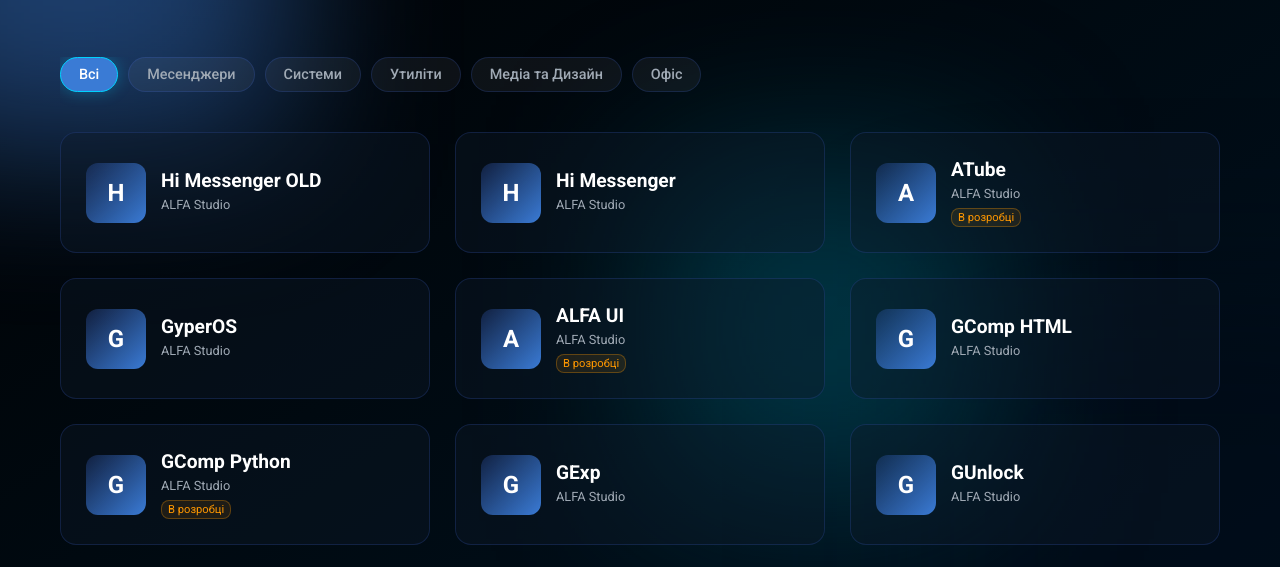
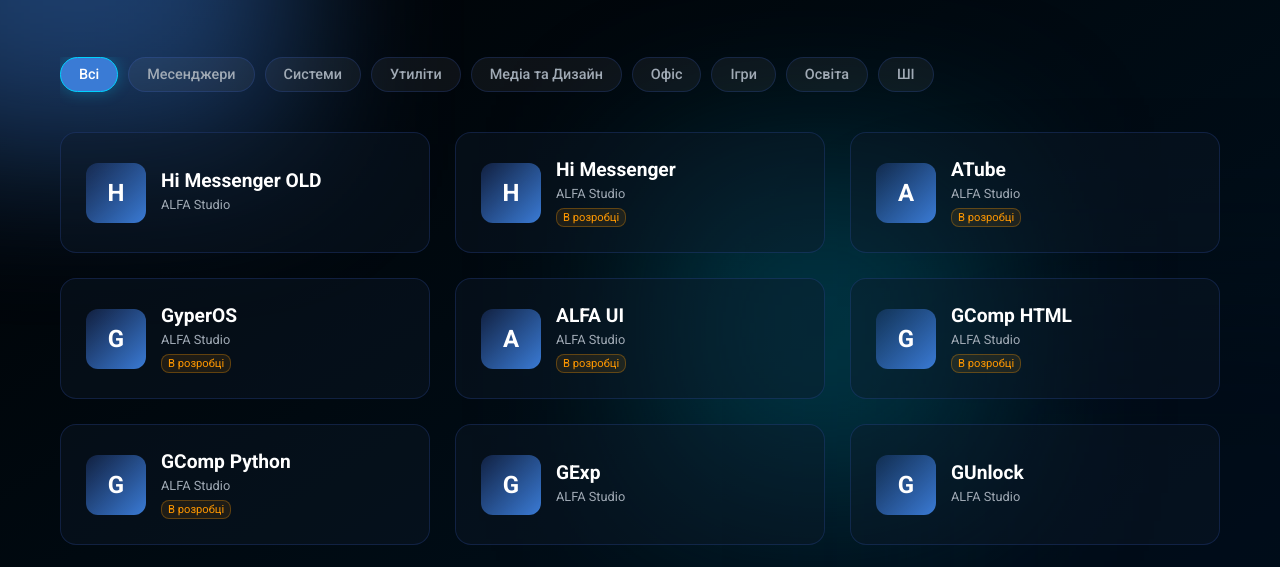
Before and after one commit to devalfastudios/ALFAstore, a plain HTML site: page index.html in a window 1280 px wide. Shown: the part 192-759 px from the top of the page. Drawn offline with Linux system fonts and the light colour scheme.

Commit message:
1.4 NEW STABLE UPDATE
New apps and fixes

```diff
--- a/index.html
+++ b/index.html
@@ -3,7 +3,7 @@
 <head>
     <meta charset="UTF-8">
     <meta name="viewport" content="width=device-width, initial-scale=1.0">
-    <title>ALFA Studio - Store v1.3</title>
+    <title>ALFA Studio - Store v1.4</title>
     <link href="https://fonts.googleapis.com/css2?family=Roboto:wght@300;400;500;700&display=swap" rel="stylesheet">
     <style>
         :root {
@@ -22,7 +22,7 @@
         * { margin: 0; padding: 0; box-sizing: border-box; font-family: 'Roboto', sans-serif; }
         body { background-color: var(--bg-color); color: var(--text-main); min-height: 100vh; overflow-x: hidden; position: relative; }
 
-        /* Background Effects (GPU Accelerated) */
+        /* Background Effects */
         .bg-blobs { position: fixed; top: 0; left: 0; width: 100%; height: 100%; z-index: -1; overflow: hidden; background: linear-gradient(to bottom right, #000000, #001220); }
         .blob { position: absolute; filter: blur(80px); opacity: 0.5; animation: float 15s infinite ease-in-out alternate; transform: translateZ(0); will-change: transform; }
         .blob-1 { width: 400px; height: 400px; background: var(--secondary-color); top: -10%; left: -10%; }
@@ -65,8 +65,14 @@
 
         /* Grid & Cards */
         .grid { display: grid; grid-template-columns: repeat(auto-fill, minmax(300px, 1fr)); gap: 25px; }
-        .card { background: var(--glass-bg); backdrop-filter: blur(12px); -webkit-backdrop-filter: blur(12px); border: 1px solid var(--glass-border); border-radius: 16px; padding: 25px; cursor: pointer; transition: transform var(--transition-speed), box-shadow var(--transition-speed); position: relative; overflow: hidden; display: flex; align-items: center; gap: 15px; transform: translateZ(0); }
-        .card:hover { transform: translateY(-5px) translateZ(0); box-shadow: 0 10px 30px rgba(0, 210, 255, 0.15); border-color: rgba(0, 210, 255, 0.4); }
+
+        @keyframes popIn {
+            0% { opacity: 0; transform: translateY(20px) scale(0.95); }
+            100% { opacity: 1; transform: translateY(0) scale(1); }
+        }
+
+        .card { background: var(--glass-bg); backdrop-filter: blur(12px); -webkit-backdrop-filter: blur(12px); border: 1px solid var(--glass-border); border-radius: 16px; padding: 25px; cursor: pointer; transition: transform 0.3s, box-shadow 0.3s, border-color 0.3s; position: relative; overflow: hidden; display: flex; align-items: center; gap: 15px; opacity: 0; animation: popIn 0.5s cubic-bezier(0.25, 1, 0.5, 1) forwards; }
+        .card:hover { transform: translateY(-5px); box-shadow: 0 10px 30px rgba(0, 210, 255, 0.15); border-color: rgba(0, 210, 255, 0.4); }
         .card-icon { width: 60px; height: 60px; background: linear-gradient(135deg, var(--glass-border), var(--secondary-color)); border-radius: 12px; display: flex; align-items: center; justify-content: center; font-size: 24px; font-weight: bold; flex-shrink: 0; }
         .card-info { flex-grow: 1; }
         .card-title { font-size: 1.2rem; margin-bottom: 5px; }
@@ -133,7 +139,6 @@
         <div class="lang-switch">
             <select id="langSelect" onchange="changeLanguage(this.value)">
                 <option value="uk" selected>Українська</option>
-                <option value="ru">Русский</option>
                 <option value="en">English</option>
             </select>
         </div>
@@ -193,52 +198,55 @@
                 <div class="grid" id="rec-container"></div>
             </div>
         </div>
-        <footer>ALFA Store v 1.3 | © 2026 ALFA Studio</footer>
+        <footer>ALFA Store v 1.4 | © 2026 ALFA Studio</footer>
     </div>
 
     <script>
         const translations = {
             uk: {
                 search: "Пошук додатків...", heroTitle: "Магазин проєктів", heroDesc: "Офіційний портал додатків, систем та утиліт.",
-                btnBrowser: "В браузері", btnWin: "Завантажити для Windows", btnWip: "Скоро", badgeWip: "В розробці", dev: "Розробник: ALFA Studio",
+                btnBrowser: "В браузері", btnWin: "Завантажити для Windows", btnWip: "В розробці", badgeWip: "В розробці", dev: "Розробник: ALFA Studio",
                 back: "Назад", lblDesc: "Опис додатка", lblInfo: "Додаткова інформація", lblVer: "Версія:", lblRec: "Рекомендовані для вас",
-                cats: { all: "Всі", messenger: "Месенджери", system: "Системи", utility: "Утиліти", media: "Медіа та Дизайн", office: "Офіс" }
-            },
-            ru: {
-                search: "Поиск приложений...", heroTitle: "Магазин проектов", heroDesc: "Официальный портал приложений, систем и утилит.",
-                btnBrowser: "В браузере", btnWin: "Скачать для Windows", btnWip: "Скоро", badgeWip: "В разработке", dev: "Разработчик: ALFA Studio",
-                back: "Назад", lblDesc: "Описание приложения", lblInfo: "Дополнительная информация", lblVer: "Версия:", lblRec: "Рекомендовано вам",
-                cats: { all: "Все", messenger: "Мессенджеры", system: "Системы", utility: "Утилиты", media: "Медиа и Дизайн", office: "Офис" }
+                cats: { all: "Всі", messenger: "Месенджери", system: "Системи", utility: "Утиліти", media: "Медіа та Дизайн", office: "Офіс", game: "Ігри", education: "Освіта", ai: "ШІ" }
             },
             en: {
                 search: "Search apps...", heroTitle: "Projects Store", heroDesc: "Official portal of apps, systems, and utilities.",
-                btnBrowser: "Browser", btnWin: "Download for Windows", btnWip: "Coming Soon", badgeWip: "In Development", dev: "Developer: ALFA Studio",
+                btnBrowser: "Browser", btnWin: "Download for Windows", btnWip: "In Development", badgeWip: "In Development", dev: "Developer: ALFA Studio",
                 back: "Back", lblDesc: "App Description", lblInfo: "Additional Information", lblVer: "Version:", lblRec: "Recommended for you",
-                cats: { all: "All", messenger: "Messengers", system: "Systems", utility: "Utilities", media: "Media & Design", office: "Office" }
+                cats: { all: "All", messenger: "Messengers", system: "Systems", utility: "Utilities", media: "Media & Design", office: "Office", game: "Games", education: "Education", ai: "AI" }
             }
         };
 
-        const categories = ['all', 'messenger', 'system', 'utility', 'media', 'office'];
+        const categories = ['all', 'messenger', 'system', 'utility', 'media', 'office', 'game', 'education', 'ai'];
         let currentCategory = 'all';
         let currentLang = 'uk';
         let currentSearch = '';
 
         const projects = [
-            { id: 1, category: "messenger", title: "Hi Messenger OLD", version: "1.41", isWip: false, os: "Web Browser", desc: { uk: "Стара версія месенджера з підтримкою. Працює у браузері.", ru: "Старая версия мессенджера. Работает в браузере.", en: "Old messenger version. Runs in browser." }, buttons: [ { type: "browser", link: "https://sites.google.com/view/hi-messenger/messeger" } ] },
-            { id: 2, category: "messenger", title: "Hi Messenger", version: "2.0", isWip: false, os: "Windows / Web Browser", desc: { uk: "Оновлений сучасний месенджер.", ru: "Обновленный современный мессенджер.", en: "Updated modern messenger." }, buttons: [ { type: "wip", link: "#" } ] },
-            { id: 3, category: "media", title: "ATube", version: "TBA", isWip: true, os: "Web Browser (PC)", desc: { uk: "Аналог YouTube. Оптимізовано для ПК.", ru: "Аналог YouTube. Оптимизировано для ПК.", en: "YouTube analog. Optimized for PC." }, buttons: [ { type: "wip", link: "#" } ] },
-            { id: 4, category: "system", title: "GyperOS", version: "1.0", isWip: false, os: "Web Browser (PC)", desc: { uk: "Операційна система, створена на HTML.", ru: "Операционная система на HTML.", en: "HTML based OS." }, buttons: [ { type: "wip", link: "#" } ] },
-            { id: 5, category: "system", title: "ALFA UI", version: "2.0", isWip: true, os: "Web Browser (Mobile)", desc: { uk: "Мобільна система на базі HTML.", ru: "Мобильная система на базе HTML.", en: "Mobile system based on HTML." }, buttons: [ { type: "wip", link: "#" } ] },
-            { id: 6, category: "utility", title: "GComp HTML", version: "1.0", isWip: false, os: "Web Browser", desc: { uk: "Компілятор HTML прямо у вашому браузері.", ru: "Компилятор HTML в браузере.", en: "HTML compiler in browser." }, buttons: [ { type: "wip", link: "#" } ] },
-            { id: 7, category: "utility", title: "GComp Python", version: "1.0", isWip: true, os: "Web Browser", desc: { uk: "Компілятор Python для браузера.", ru: "Компилятор Python для браузера.", en: "Python compiler for browser." }, buttons: [ { type: "wip", link: "#" } ] },
-            { id: 8, category: "system", title: "GExp", version: "Beta 1", isWip: false, os: "Windows 7, 8, 8.1, 10, 11", desc: { uk: "Заміна стандартному провіднику Windows. Працює виключно на Windows.", ru: "Замена стандартному проводнику Windows. Работает только на Windows.", en: "Standard Windows explorer replacement. Works exclusively on Windows." }, buttons: [ { type: "windows", link: "https://www.mediafire.com/file/4v46b8rimsa7xuv/GExp.zip/file" } ] },
-            { id: 9, category: "utility", title: "GUnlock", version: "1.0", isWip: false, os: "Windows", desc: { uk: "Покращений диспетчер завдань для Windows.", ru: "Улучшенный диспетчер задач для Windows.", en: "Advanced task manager for Windows." }, buttons: [ { type: "windows", link: "https://www.mediafire.com/file/m2xtt9xgj9g14wh/Gunlock.rar/file" } ] },
-            { id: 10, category: "utility", title: "MeSearch", version: "TBA", isWip: true, os: "Windows", desc: { uk: "Простий і легкий браузер для Windows.", ru: "Простой браузер для Windows.", en: "Simple browser for Windows." }, buttons: [ { type: "wip", link: "#" } ] },
-            { id: 11, category: "utility", title: "MegaCalculator", version: "1.0", isWip: false, os: "Web Browser", desc: { uk: "Прокачаний калькулятор з розширеним функціоналом.", ru: "Прокачанный калькулятор.", en: "Advanced calculator." }, buttons: [ { type: "browser", link: "https://devalfastudios.github.io/MegaCalculator/" } ] },
-            { id: 12, category: "utility", title: "ALFA Benchmark", version: "1.0", isWip: true, os: "Windows", desc: { uk: "Утиліта для перевірки характеристик пристрою.", ru: "Утилита для проверки характеристик.", en: "Device specification utility." }, buttons: [ { type: "wip", link: "#" } ] },
-            { id: 13, category: "media", title: "GPaint", version: "Beta 2.1", isWip: false, os: "Web Browser", desc: { uk: "Простий Paint для малювання у браузері (версія для ПК у розробці).", ru: "Простой Paint для рисования в браузере (версия для ПК в разработке).", en: "Simple Paint for drawing in browser (PC version in development)." }, buttons: [ { type: "browser", link: "https://devalfastudios.github.io/GPaint/" } ] },
-            { id: 14, category: "media", title: "APhoto", version: "1.0", isWip: true, os: "Windows (Web Browser)", desc: { uk: "Покращений редактор для фото з простим і зрозумілим інтерфейсом.", ru: "Улучшенный фоторедактор с простым интерфейсом.", en: "Improved photo editor with simple interface." }, buttons: [ { type: "wip", link: "#" } ] },
-            { id: 15, category: "office", title: "GWord", version: "TBA", isWip: false, os: "Windows 7, 8, 8.1, 10, 11", desc: { uk: "Покращений і безкоштовний аналог Microsoft Word. Лише для Windows.", ru: "Улучшенный и бесплатный аналог Microsoft Word. Только для Windows.", en: "Improved and free Microsoft Word analog. Windows only." }, buttons: [ { type: "windows", link: "https://www.mediafire.com/file/po2lwvqp1rd6m41/GWord.rar/file" } ] }
+            { id: 1, category: "messenger", title: "Hi Messenger OLD", version: "1.41", isWip: false, os: "Web Browser", desc: { uk: "Стара версія месенджера з підтримкою. Працює у браузері.", en: "Old messenger version. Runs in browser." }, buttons: [ { type: "browser", link: "https://sites.google.com/view/hi-messenger/messeger" } ] },
+            { id: 2, category: "messenger", title: "Hi Messenger", version: "2.0", isWip: true, os: "Windows / Web Browser", desc: { uk: "Оновлений сучасний месенджер.", en: "Updated modern messenger." }, buttons: [ { type: "wip", link: "#" } ] },
+            { id: 3, category: "media", title: "ATube", version: "TBA", isWip: true, os: "Web Browser (PC)", desc: { uk: "Аналог YouTube. Оптимізовано для ПК.", en: "YouTube analog. Optimized for PC." }, buttons: [ { type: "wip", link: "#" } ] },
+            { id: 4, category: "system", title: "GyperOS", version: "1.0", isWip: true, os: "Web Browser (PC)", desc: { uk: "Операційна система, створена на HTML.", en: "HTML based OS." }, buttons: [ { type: "wip", link: "#" } ] },
+            { id: 5, category: "system", title: "ALFA UI", version: "2.0", isWip: true, os: "Web Browser (Mobile)", desc: { uk: "Мобільна система на базі HTML.", en: "Mobile system based on HTML." }, buttons: [ { type: "wip", link: "#" } ] },
+            { id: 6, category: "utility", title: "GComp HTML", version: "1.0", isWip: true, os: "Web Browser", desc: { uk: "Компілятор HTML прямо у вашому браузері.", en: "HTML compiler in browser." }, buttons: [ { type: "wip", link: "#" } ] },
+            { id: 7, category: "utility", title: "GComp Python", version: "1.0", isWip: true, os: "Web Browser", desc: { uk: "Компілятор Python для браузера.", en: "Python compiler for browser." }, buttons: [ { type: "wip", link: "#" } ] },
+            { id: 8, category: "system", title: "GExp", version: "Beta 1", isWip: false, os: "Windows 7, 8, 8.1, 10, 11", desc: { uk: "Заміна стандартному провіднику Windows. Працює виключно на Windows.", en: "Standard Windows explorer replacement. Works exclusively on Windows." }, buttons: [ { type: "windows", link: "https://www.mediafire.com/file/4v46b8rimsa7xuv/GExp.zip/file" } ] },
+            { id: 9, category: "utility", title: "GUnlock", version: "1.0", isWip: false, os: "Windows", desc: { uk: "Покращений диспетчер завдань для Windows.", en: "Advanced task manager for Windows." }, buttons: [ { type: "windows", link: "https://www.mediafire.com/file/m2xtt9xgj9g14wh/Gunlock.rar/file" } ] },
+            { id: 10, category: "utility", title: "MeSearch", version: "TBA", isWip: true, os: "Android", desc: { uk: "Простий і легкий браузер для Android ( мобільна версія GSearch).", en: "Simple browser for Android." }, buttons: [ { type: "wip", link: "#" } ] },
+            { id: 11, category: "utility", title: "MegaCalculator", version: "1.0", isWip: false, os: "Web Browser", desc: { uk: "Прокачаний калькулятор з розширеним функціоналом.", en: "Advanced calculator." }, buttons: [ { type: "browser", link: "https://devalfastudios.github.io/MegaCalculator/" } ] },
+            { id: 12, category: "utility", title: "ALFA Benchmark", version: "1.0", isWip: true, os: "Windows", desc: { uk: "Утиліта для перевірки характеристик пристрою.", en: "Device specification utility." }, buttons: [ { type: "wip", link: "#" } ] },
+            { id: 13, category: "media", title: "GPaint", version: "Beta 2.1", isWip: false, os: "Web Browser", desc: { uk: "Простий Paint для малювання у браузері (версія для ПК у розробці).", en: "Simple Paint for drawing in browser (PC version in development)." }, buttons: [ { type: "browser", link: "https://devalfastudios.github.io/GPaint/" } ] },
+            { id: 14, category: "media", title: "APhoto", version: "1.0", isWip: true, os: "Windows (Web Browser)", desc: { uk: "Покращений редактор для фото з простим і зрозумілим інтерфейсом.", en: "Improved photo editor with simple interface." }, buttons: [ { type: "wip", link: "#" } ] },
+            { id: 15, category: "office", title: "GWord", version: "TBA", isWip: false, os: "Windows 7, 8, 8.1, 10, 11", desc: { uk: "Покращений і безкоштовний аналог Microsoft Word. Лише для Windows.", en: "Improved and free Microsoft Word analog. Windows only." }, buttons: [ { type: "windows", link: "https://www.mediafire.com/file/po2lwvqp1rd6m41/GWord.rar/file" } ] },
+            { id: 16, category: "system", title: "G9 Launcher", version: "1.0", isWip: false, os: "Windows", desc: { uk: "Лаунчер для зручного та швидкого запуску додатків на вашому ПК.", en: "Launcher for convenient and fast app starting on your PC." }, buttons: [ { type: "windows", link: "https://www.mediafire.com/file/1wa0t9f0or6y7ss/G9_Launcher.rar/file" } ] },
+            { id: 17, category: "utility", title: "GSearch", version: "1.0", isWip: false, os: "Windows", desc: { uk: "Швидкий та зручний пошуковий інструмент для ваших потреб.", en: "Fast and convenient search tool for your needs." }, buttons: [ { type: "windows", link: "https://www.mediafire.com/file/10d658je7qzf5jc/GSearch.rar/file" } ] },
+            { id: 18, category: "system", title: "GExplorer", version: "1.0", isWip: false, os: "Windows", desc: { uk: "Сучасний та інтуїтивно зрозумілий провідник файлів.", en: "Modern and intuitive file explorer." }, buttons: [ { type: "windows", link: "https://www.mediafire.com/file/errv0ny4xvul9yn/GExplorer.rar/file" } ] },
+            { id: 19, category: "office", title: "NeoTables", version: "TBA", isWip: true, os: "Web Browser", desc: { uk: "Потужний аналог Google Таблиць для роботи з даними.", en: "Powerful Google Sheets analog for data management." }, buttons: [ { type: "wip", link: "#" } ] },
+            { id: 20, category: "utility", title: "Mapser", version: "TBA", isWip: true, os: "Web Browser", desc: { uk: "Аналог Google Карт для швидкої та зручної навігації.", en: "Google Maps analog for fast and convenient navigation." }, buttons: [ { type: "wip", link: "#" } ] },
+            { id: 21, category: "game", title: "Project Leouma", version: "TBA", isWip: true, os: "Windows", desc: { uk: "Динамічна та захоплююча гра в жанрі шутер.", en: "Dynamic and exciting shooter game." }, buttons: [ { type: "wip", link: "#" } ] },
+            { id: 22, category: "system", title: "ExOS", version: "TBA", isWip: true, os: "Windows / Web Browser", desc: { uk: "Нова інноваційна операційна система від нашої студії.", en: "New innovative operating system from our studio." }, buttons: [ { type: "wip", link: "#" } ] },
+            { id: 23, category: "education", title: "Досьє Елемента", version: "TBA", isWip: true, os: "Web Browser", desc: { uk: "Детальний довідник про хімічні елементи та корисні наукові поради.", en: "Detailed guide about chemical elements and useful science tips." }, buttons: [ { type: "wip", link: "#" } ] },
+            { id: 24, category: "ai", title: "Coreo AI", version: "TBA", isWip: true, os: "Web Browser / Windows", desc: { uk: "Ваш персональний розумний помічник зі штучним інтелектом.", en: "Your personal smart assistant with artificial intelligence." }, buttons: [ { type: "wip", link: "#" } ] }
         ];
 
         function renderFilters() {
@@ -252,7 +260,7 @@
                 btn.innerText = t[cat];
                 btn.onclick = () => {
                     currentCategory = cat;
-                    renderFilters(); // Оновлюємо активний стан кнопок
+                    renderFilters();
                     renderProjects();
                 };
                 container.appendChild(btn);
@@ -264,10 +272,8 @@
             container.innerHTML = '';
             const t = translations[currentLang];
 
-            // Фільтрація за пошуком
             let filtered = projects.filter(p => p.title.toLowerCase().includes(currentSearch.toLowerCase()));
 
-            // Фільтрація за категорією (тільки для головної сторінки, не для рекомендацій)
             if (containerId === 'projects-container' && currentCategory !== 'all') {
                 filtered = filtered.filter(p => p.category === currentCategory);
             }
@@ -280,9 +286,11 @@
                 return;
             }
 
-            filtered.forEach(proj => {
+            filtered.forEach((proj, index) => {
                 const card = document.createElement('div');
                 card.className = 'card';
+                // Додаємо затримку анімації для ефекту "хвилі"
+                card.style.animationDelay = `${index * 0.05}s`;
                 card.onclick = () => openApp(proj.id);
 
                 let wipBadge = proj.isWip ? `<span class="badge-wip">${t.badgeWip}</span>` : '';
@@ -348,7 +356,7 @@
                 loader.classList.remove('active');
 
                 renderProjects('rec-container', 6, id);
-            }, 1000);
+            }, 800);
         }
 
         function populateAppDetails(proj) {
```
